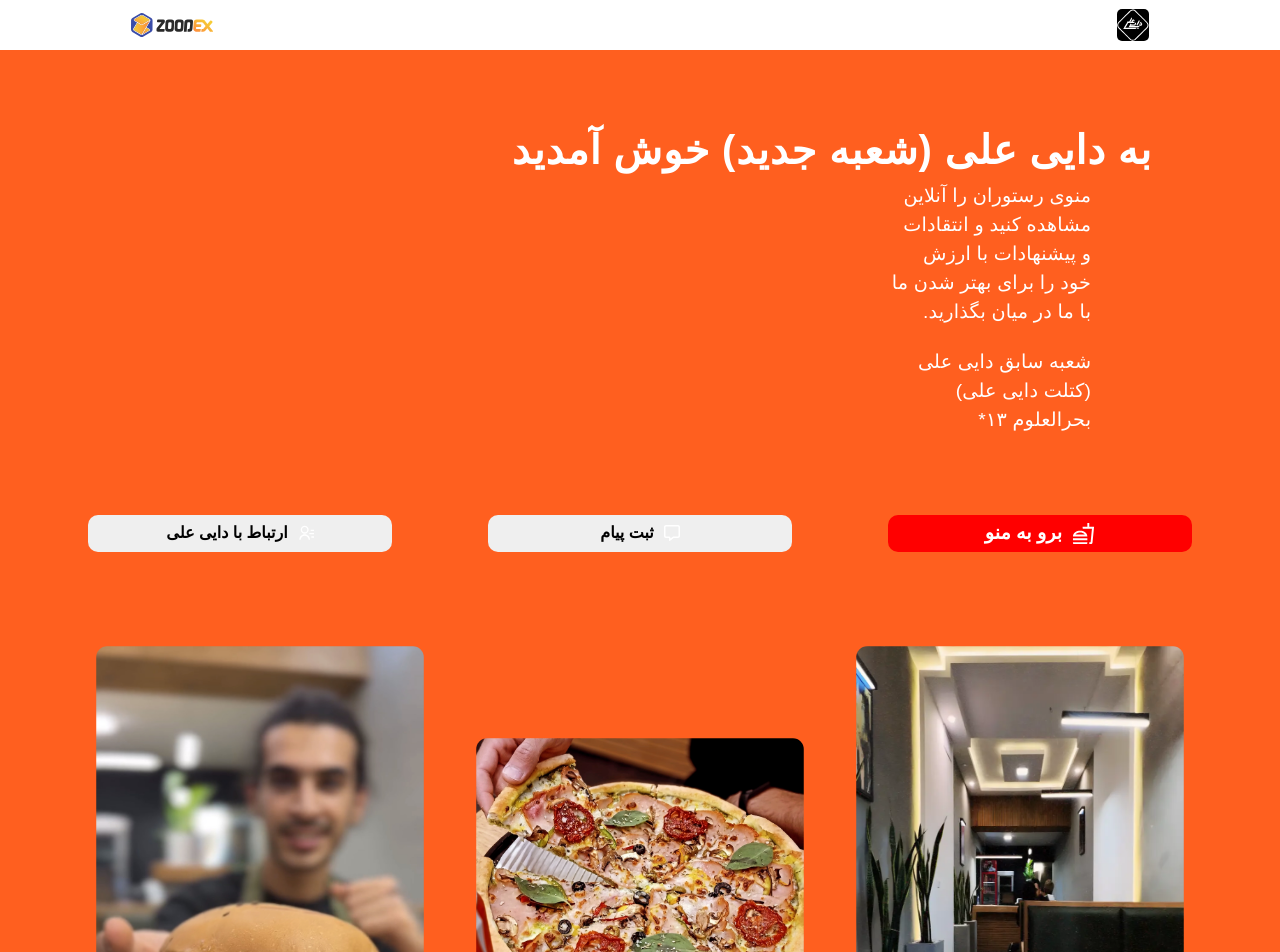
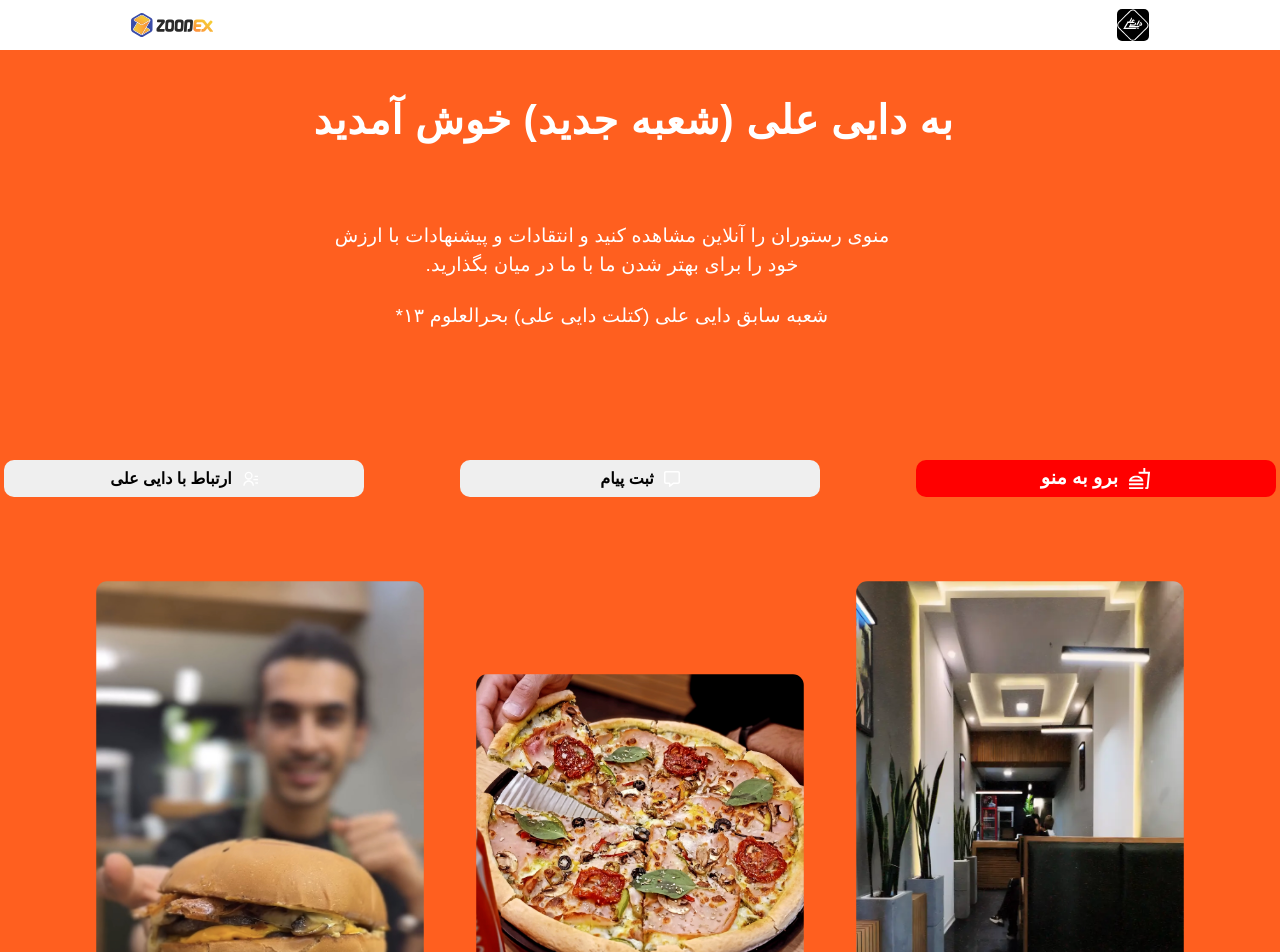
Before and after one commit to pedramjlo/Daei-Ali-ORG, a React (Create React App) app: page / in a window 1280 px wide. Shown: the top 952 px of the page. Built offline with nearby package versions, Linux system fonts and the light colour scheme; a web font is replaced by a local one.

Commit message:
before deploy

```diff
--- a/public/index.html
+++ b/public/index.html
@@ -37,7 +37,7 @@
 
 
 
-    <title>دایی علی - Daei Ali</title>
+    <title>دایی علی | Daei Ali</title>
   </head>
   <body>
       <script src="bundle.js"></script>
--- a/src/buttons.css
+++ b/src/buttons.css
@@ -27,3 +27,10 @@ button:active {
     font-size: 1.2em;
     font-family: 800;
 }
+
+
+@media only screen and (min-width: 992px) {
+    button {
+        width: 45vh;
+    }
+}
--- a/src/components/home.jsx
+++ b/src/components/home.jsx
@@ -62,7 +62,7 @@ export default function Home() {
           <ContactButton onClick={scrollToFooter} />
         </div>
 
-        <Container>
+        <Container className='image-container'>
           <Row>
             <LazyImage src="./burger.webp" alt="burger" className="img-fluid custom-img" />
             <LazyImage src="./pizza.webp" alt="pizza" className="img-fluid custom-img middle-img" />
@@ -75,7 +75,6 @@ export default function Home() {
         </div>
 
         <div ref={footerInViewRef}>
-          {/* Directly render Footer */}
           <Footer ref={footerRef} />
         </div>
       </div>
--- a/src/home.css
+++ b/src/home.css
@@ -48,7 +48,6 @@ h2 {
     min-width: 50px;
 }
 
-
 #branch2{
     display: inline-block;
     padding-top: 12px;
@@ -65,8 +64,6 @@ h2 {
     max-height: auto;
 }
 
-
-
 .buttons-container {
     position: relative;
     top: 80px;
@@ -77,20 +74,20 @@ h2 {
     align-items: center;
 }
 
+.image-container {
+    transform: translateY(150px);
+}
 
 .img-fluid {
-    max-width: 100%;
+    width: 100%;
     height: auto;
 }
 
 .custom-img {
     padding: 4%;
     max-width: 100%;
-    position: relative;
-    top: 10rem;
     border-radius: 25px;
 }
-
 
 .menu-groups {
     margin-top: 55%;
@@ -100,16 +97,12 @@ h2 {
 
 }
 
-
-
-
 @media only screen and (min-width: 992px) {
 
 
     .welcome-text {
-        margin-right: 10%;
-        min-width: 50%;
-        margin-top: 8%;
+        text-align: center;
+        transform: translateY(-120px);
         font-weight: 900;
         letter-spacing: 0.8px;
     }
@@ -118,8 +111,10 @@ h2 {
 
     .description{
         min-height: auto;
-        width: 25rem;
-        margin-left: 54%;
+        text-align: center;
+        display: flex;
+        flex-direction: column;
+        transform: translateX(-300px) translateY(-50px);
     }
 
     #text1 {
@@ -179,7 +174,7 @@ h2 {
 
     .home-images img {
         flex: 1;
-        margin: 10px;
+        margin: 20px;
     }
 
     .middle-img {
--- a/src/menu-groups.css
+++ b/src/menu-groups.css
@@ -33,3 +33,12 @@ ul li {
 .content {
     margin-top: 20px;
 }
+
+
+
+@media only screen and (min-width: 992px) {
+    ul li a {
+        font-size: 1.2em;
+        font-weight: 600;
+    }
+}
```
